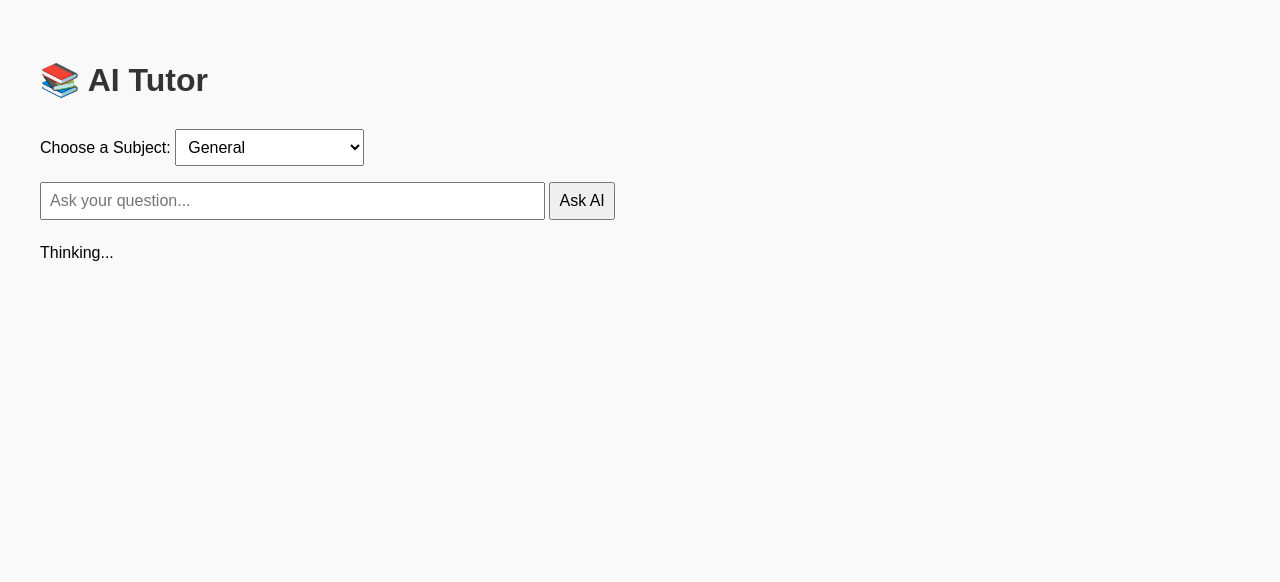
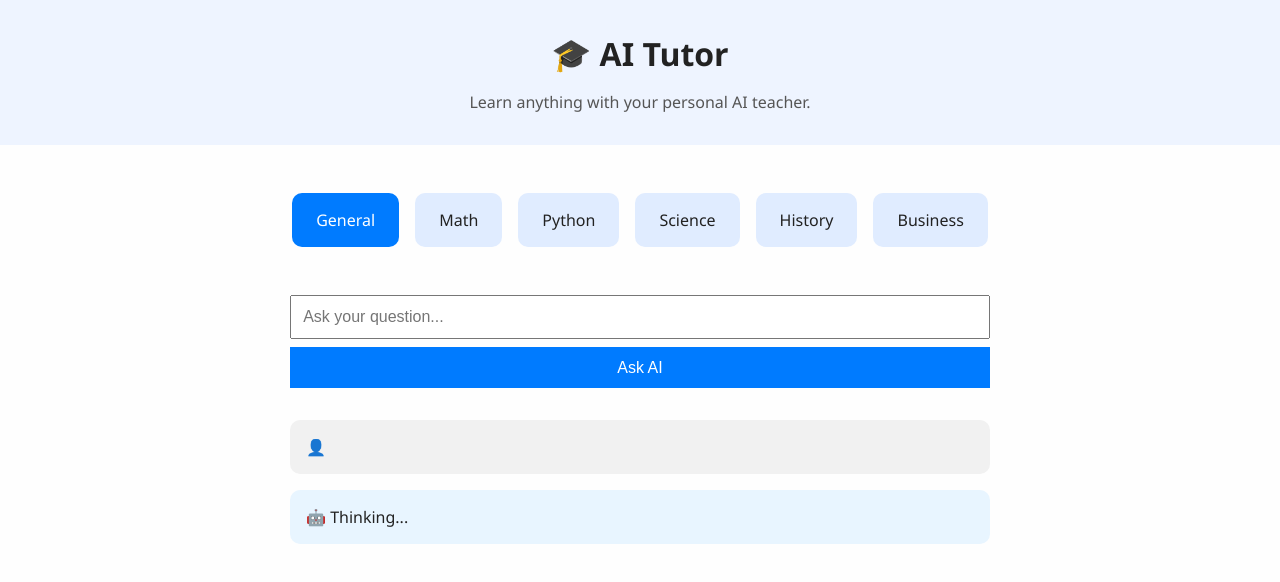
Before and after one commit to iishxxn/ai-tutor-app, a website: page public/index.html in a window 1280 px wide. Both pictures are taken after a click on the button "Ask AI". Drawn offline with Linux system fonts and the light colour scheme; no server answers.

Commit message:
Update index.html

```diff
--- a/public/index.html
+++ b/public/index.html
@@ -1,56 +1,150 @@
 <!DOCTYPE html>
 <html lang="en">
 <head>
-  <meta charset="UTF-8" />
+  <meta charset="UTF-8"/>
   <meta name="viewport" content="width=device-width, initial-scale=1.0"/>
   <title>AI Tutor</title>
   <style>
-    body { font-family: Arial; padding: 2rem; background: #f9f9f9; }
-    h1 { color: #333; }
-    select, input, button {
+    body {
+      font-family: "Segoe UI", sans-serif;
+      background: #fefefe;
+      margin: 0;
+      padding: 0;
+      color: #222;
+    }
+    header {
+      text-align: center;
+      padding: 2rem 1rem 1rem;
+      background-color: #eef4ff;
+    }
+    h1 {
+      margin: 0;
+      font-size: 2rem;
+    }
+    p {
+      color: #555;
+    }
+    .container {
+      max-width: 700px;
+      margin: 2rem auto;
+      padding: 1rem;
+    }
+    .subjects {
+      display: flex;
+      flex-wrap: wrap;
+      gap: 1rem;
+      justify-content: center;
+      margin-bottom: 2rem;
+    }
+    .subject {
+      padding: 1rem 1.5rem;
+      background: #e0ecff;
+      border-radius: 10px;
+      cursor: pointer;
+      transition: 0.2s ease;
+    }
+    .subject:hover {
+      background: #c9dcff;
+    }
+    .selected {
+      background: #007bff;
+      color: white;
+    }
+    #chat-box {
+      margin-top: 2rem;
+      display: flex;
+      flex-direction: column;
+      gap: 1rem;
+    }
+    .message {
+      background: #f1f1f1;
+      padding: 1rem;
+      border-radius: 10px;
+    }
+    .message.ai {
+      background: #e8f5ff;
+    }
+    input, button {
       font-size: 1rem;
-      padding: 0.5rem;
-      margin: 0.5rem 0;
+      padding: 0.7rem;
+      margin-top: 1rem;
+      width: 100%;
+      box-sizing: border-box;
     }
-    .response { margin-top: 1rem; white-space: pre-wrap; }
+    button {
+      background: #007bff;
+      color: white;
+      border: none;
+      cursor: pointer;
+      margin-top: 0.5rem;
+    }
+    button:hover {
+      background: #005fcc;
+    }
   </style>
 </head>
 <body>
-  <h1>📚 AI Tutor</h1>
 
-  <label for="subject">Choose a Subject:</label>
-  <select id="subject">
-    <option value="general">General</option>
-    <option value="math">Math</option>
-    <option value="python">Python Programming</option>
-    <option value="science">Science</option>
-    <option value="history">History</option>
-    <option value="business">Business & Finance</option>
-  </select>
+<header>
+  <h1>🎓 AI Tutor</h1>
+  <p>Learn anything with your personal AI teacher.</p>
+</header>
 
-  <br/>
+<div class="container">
+  <div class="subjects" id="subjects">
+    <div class="subject selected" data-subject="general">General</div>
+    <div class="subject" data-subject="math">Math</div>
+    <div class="subject" data-subject="python">Python</div>
+    <div class="subject" data-subject="science">Science</div>
+    <div class="subject" data-subject="history">History</div>
+    <div class="subject" data-subject="business">Business</div>
+  </div>
 
-  <input id="message" placeholder="Ask your question..." size="50" />
+  <input id="message" placeholder="Ask your question..."/>
   <button onclick="sendMessage()">Ask AI</button>
 
-  <div class="response" id="response"></div>
+  <div id="chat-box"></div>
+</div>
 
 <script>
+  let selectedSubject = "general";
+
+  document.querySelectorAll(".subject").forEach(subject => {
+    subject.addEventListener("click", () => {
+      document.querySelectorAll(".subject").forEach(s => s.classList.remove("selected"));
+      subject.classList.add("selected");
+      selectedSubject = subject.getAttribute("data-subject");
+    });
+  });
+
   async function sendMessage() {
-      const message = document.getElementById("message").value;
-      const subject = document.getElementById("subject").value;
+    const messageInput = document.getElementById("message");
+    const chatBox = document.getElementById("chat-box");
+    const message = messageInput.value;
+    messageInput.value = "";
 
-      document.getElementById("response").innerText = "Thinking...";
+    // Show user message
+    const userDiv = document.createElement("div");
+    userDiv.className = "message";
+    userDiv.textContent = "👤 " + message;
+    chatBox.appendChild(userDiv);
+
+    // Loading placeholder
+    const loading = document.createElement("div");
+    loading.className = "message ai";
+    loading.textContent = "🤖 Thinking...";
+    chatBox.appendChild(loading);
 
     const res = await fetch("/chat", {
       method: "POST",
       headers: { "Content-Type": "application/json" },
-        body: JSON.stringify({ message, subject })
+      body: JSON.stringify({ message, subject: selectedSubject })
     });
 
     const data = await res.json();
-      document.getElementById("response").innerText = data.message || data.reply;
+    loading.textContent = "🤖 " + (data.message || data.reply);
   }
 </script>
+
 </body>
 </html>
```
Lines whose indentation alone changed are shown as unchanged.
